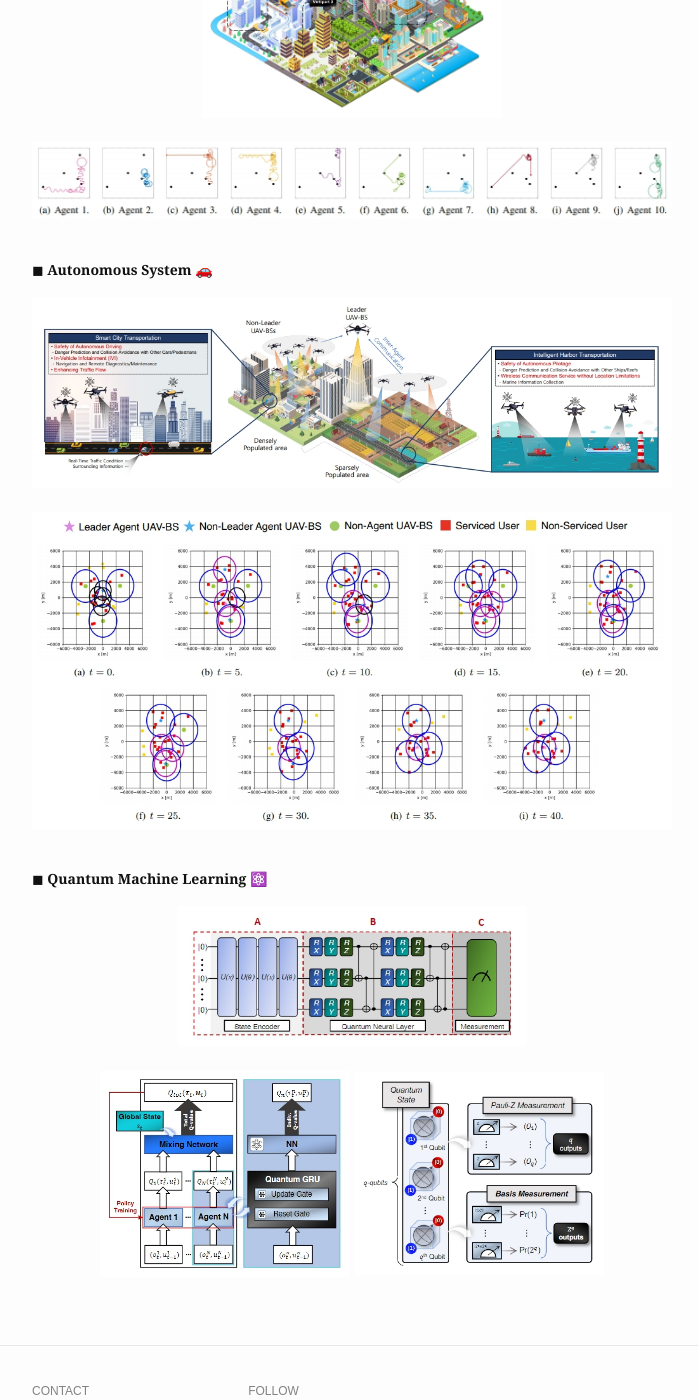
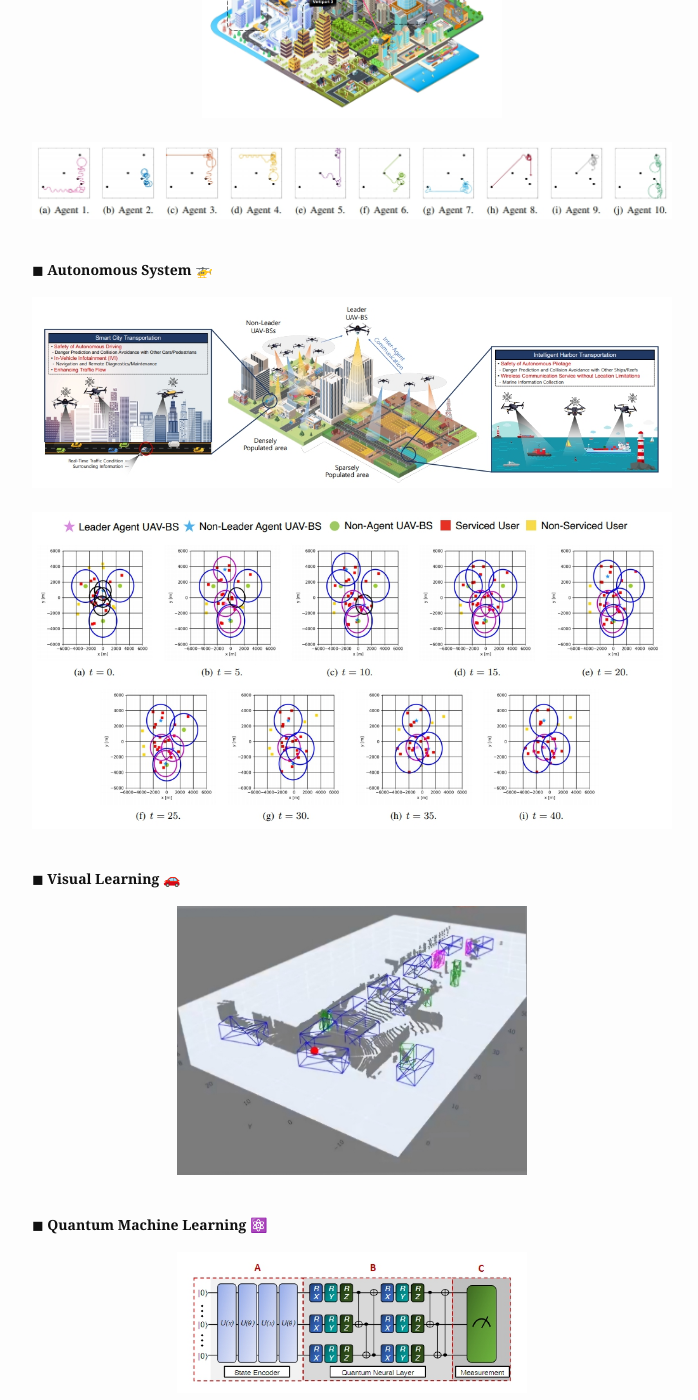
Before and after one commit to cosdeneb/cosdeneb.github.io, a Jekyll site: the page built from index.md, in a window 1280 px wide and 1400 px high, scrolled down 1307 px. Shown: the whole window, without its empty margins (288-986 px from the left). Built offline with Jekyll 4.4.1, drawn with Linux system fonts in a browser that asks for light colours.

Commit message:
Update index.md

```diff
--- a/index.md
+++ b/index.md
@@ -56,7 +56,7 @@
 </p>
 
 <p>
-  ◼ <b>Autonomous System</b> 🚗
+  ◼ <b>Autonomous System</b> 🚁
   <br/>
   <div style="text-align : center;">
     <img src="{{ "/assets/img/paper/tits.jpg" | absolute_url }}" width=700 class="post-pic" style="border: none; outline: none; margin: 0 auto; display: block;"/>
@@ -64,6 +64,15 @@
   <br/>
   <div style="text-align : center;">
     <img src="{{ "/assets/img/paper/pos.jpg" | absolute_url }}" width=650 class="post-pic" style="border: none; outline: none; margin: 0 auto; display: block;"/>
+  </div>
+  <br/>
+</p>
+
+<p>
+  ◼ <b>Visual Learning</b> 🚗
+  <br/>
+  <div style="text-align : center;">
+    <img src="{{ "/assets/img/paper/object_detection.jpg" | absolute_url }}" width=350 class="post-pic" style="border: none; outline: none; margin: 0 auto; display: block;"/>
   </div>
   <br/>
 </p>
```
